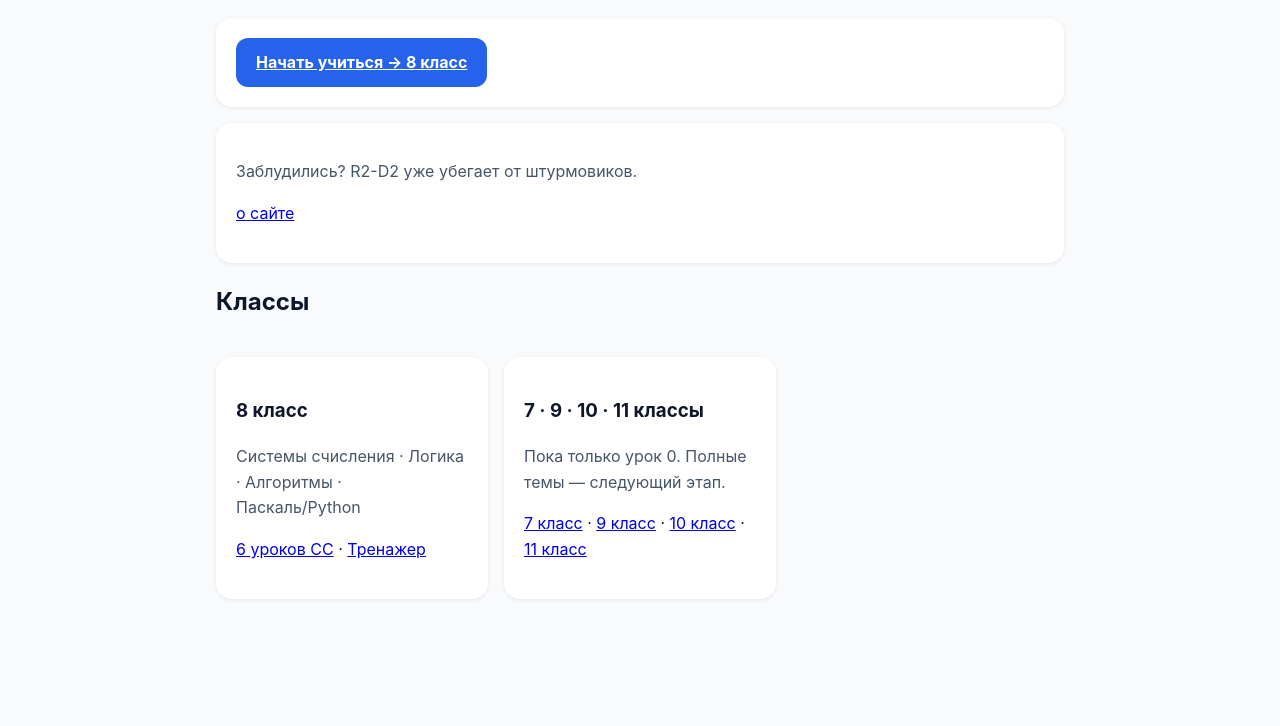
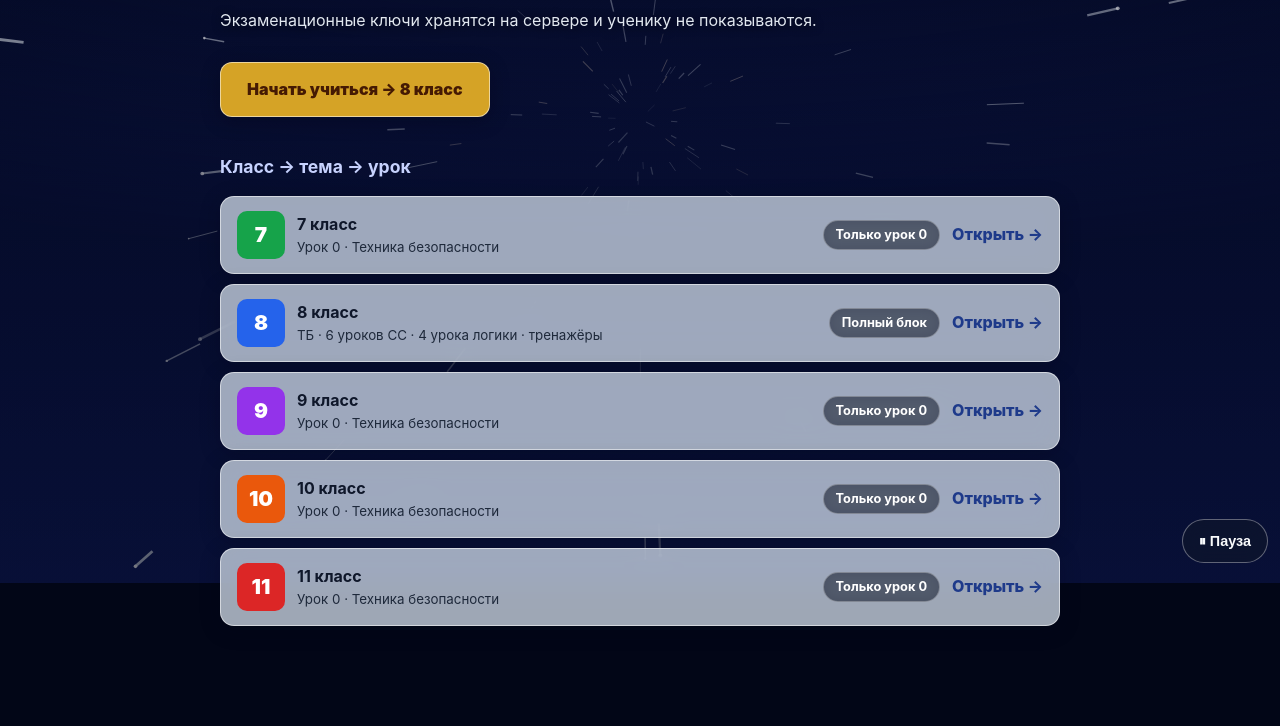
Before and after one commit to NoNameUser00/informatika, an Astro site: page /informatika/ in a window 1280 px wide. Shown: the part 217-943 px from the top of the page. Before the commit the page ends 896 px from the top, so only its background shows below. Built offline with nearby package versions, Linux system fonts and the light colour scheme; Astro itself is replaced by a stand-in of ours.

Commit message:
Главная: космос-варп + матовое стекло + карточка где остановился (победитель прототипа; package.json: +pyrun-тест из индекса)

```diff
--- a/package.json
+++ b/package.json
@@ -8,7 +8,7 @@
     "build": "astro build",
     "preview": "astro preview",
     "typecheck": "tsc --noEmit",
-    "test": "node src/lib/scoring/check.test.mjs && node src/lib/variants/generator.test.mjs && node src/lib/matching/drop.test.mjs",
+    "test": "node src/lib/scoring/check.test.mjs && node src/lib/variants/generator.test.mjs && node src/lib/matching/drop.test.mjs && node src/lib/pyrun/compare.test.mjs && node src/lib/progress/store.test.mjs",
     "validate-bank": "npx esbuild scripts/validate-bank.ts --bundle --platform=node --format=cjs --outfile=node_modules/.cache/validate-bank.cjs --log-level=error && node node_modules/.cache/validate-bank.cjs",
     "bank:gen": "node scripts/make-numsys-bank.mjs",
     "trainer:json": "node scripts/build-trainer-json.mjs",
@@ -20,6 +20,7 @@
     "@dnd-kit/core": "^6.3.1",
     "@dnd-kit/utilities": "^3.2.2",
     "astro": "^4.16.0",
+    "blockly": "^13.3.0",
     "react": "^18.3.1",
     "react-dom": "^18.3.1",
     "tailwindcss": "^3.4.0",
--- /dev/null
+++ b/src/components/ContinueCard.tsx
@@ -0,0 +1,21 @@
+// Карточка «Вы останавливались»: читает localStorage, рендерит ссылку-продолжение.
+// Ничего не рендерит, если истории нет (первый визит).
+import { useEffect, useState } from 'react';
+import { progressStore } from '../lib/progress/store.mjs';
+
+export default function ContinueCard() {
+  const [last, setLast] = useState<null | { title: string; href: string }>(null);
+  useEffect(() => {
+    setLast(progressStore.read());
+  }, []);
+  if (!last) return null;
+  return (
+    <a className="home-continue" href={last.href}>
+      <span aria-hidden="true">⏸</span>
+      <span>
+        Вы останавливались: <strong>{last.title}</strong>
+      </span>
+      <span className="home-continue-go">Продолжить →</span>
+    </a>
+  );
+}
--- /dev/null
+++ b/src/components/SpaceBackground.tsx
@@ -0,0 +1,258 @@
+// Фон «варп-полёт»: звёзды летят от центра наружу, планеты дрейфуют медленно,
+// чёрные дыры — очень редко. Canvas 2D, без зависимостей.
+// Кнопка паузы встроена; prefers-reduced-motion — старт на паузе.
+import { useEffect, useRef, useState } from 'react';
+
+interface Star {
+  angle: number;
+  dist: number;
+  speed: number;
+  size: number;
+  tw: number;
+  warm: boolean;
+}
+
+interface Body {
+  kind: 'planet' | 'hole';
+  x: number;
+  y: number;
+  r: number;
+  vx: number;
+  hue: number;
+  ring: boolean;
+  rot: number;
+}
+
+export default function SpaceBackground({
+  starCount = 120,
+  speed = 1,
+}: {
+  starCount?: number;
+  speed?: number;
+}) {
+  const ref = useRef<HTMLCanvasElement>(null);
+  const [paused, setPaused] = useState(
+    () =>
+      typeof window !== 'undefined' &&
+      window.matchMedia('(prefers-reduced-motion: reduce)').matches,
+  );
+  const pausedRef = useRef(paused);
+  pausedRef.current = paused;
+  const speedRef = useRef(speed);
+  speedRef.current = speed;
+
+  useEffect(() => {
+    const canvas = ref.current;
+    if (!canvas) return;
+    const ctx = canvas.getContext('2d');
+    if (!ctx) return;
+
+    let w = 0;
+    let h = 0;
+    let raf = 0;
+    const dpr = Math.min(2, window.devicePixelRatio || 1);
+
+    const resize = () => {
+      w = window.innerWidth;
+      h = window.innerHeight;
+      canvas.width = Math.floor(w * dpr);
+      canvas.height = Math.floor(h * dpr);
+      canvas.style.width = `${w}px`;
+      canvas.style.height = `${h}px`;
+      ctx.setTransform(dpr, 0, 0, dpr, 0, 0);
+    };
+    resize();
+    window.addEventListener('resize', resize);
+
+    const rnd = (a: number, b: number) => a + Math.random() * (b - a);
+    const stars: Star[] = Array.from({ length: starCount }, () => ({
+      angle: rnd(0, Math.PI * 2),
+      dist: Math.random(),
+      speed: rnd(0.5, 1.4),
+      size: rnd(0.6, 2.2),
+      tw: rnd(0, Math.PI * 2),
+      warm: Math.random() < 0.18,
+    }));
+    const bodies: Body[] = [
+      { kind: 'planet', x: 0.85, y: 0.1, r: 46, vx: -0.002, hue: 20, ring: true, rot: 0.5 },
+    ];
+    let nextPlanet = 20000;
+    let nextHole = 70000;
+    let last = performance.now();
+
+    const spawnBody = (kind: 'planet' | 'hole') => {
+      bodies.push({
+        kind,
+        x: rnd(0.05, 0.95),
+        y: -0.15,
+        r: kind === 'planet' ? rnd(18, 60) : rnd(26, 44),
+        vx: rnd(-0.003, 0.003),
+        hue: [210, 20, 150, 35, 280][Math.floor(Math.random() * 5)],
+        ring: kind === 'planet' && Math.random() < 0.5,
+        rot: rnd(0, Math.PI * 2),
+      });
+    };
+
+    const drawPlanet = (b: Body, t: number) => {
+      const x = b.x * w;
+      const y = b.y * h;
+      const g = ctx.createRadialGradient(x - b.r * 0.35, y - b.r * 0.35, b.r * 0.1, x, y, b.r);
+      g.addColorStop(0, `hsl(${b.hue} 80% 72%)`);
+      g.addColorStop(0.55, `hsl(${b.hue} 60% 42%)`);
+      g.addColorStop(1, `hsl(${b.hue} 70% 16%)`);
+      ctx.fillStyle = g;
+      ctx.beginPath();
+      ctx.arc(x, y, b.r, 0, Math.PI * 2);
+      ctx.fill();
+      ctx.fillStyle = 'rgba(2,6,23,.45)';
+      ctx.beginPath();
+      ctx.arc(x + b.r * 0.28, y + b.r * 0.3, b.r * 0.92, 0, Math.PI * 2);
+      ctx.fill();
+      if (b.ring) {
+        ctx.save();
+        ctx.translate(x, y);
+        ctx.rotate(-0.4 + Math.sin(t / 5000 + b.rot) * 0.05);
+        ctx.strokeStyle = 'rgba(226,232,240,.55)';
+        ctx.lineWidth = Math.max(2, b.r * 0.09);
+        ctx.beginPath();
+        ctx.ellipse(0, 0, b.r * 1.7, b.r * 0.5, 0, 0, Math.PI * 2);
+        ctx.stroke();
+        ctx.restore();
+      }
+    };
+
+    const drawHole = (b: Body, t: number) => {
+      const x = b.x * w;
+      const y = b.y * h;
+      ctx.save();
+      ctx.translate(x, y);
+      ctx.rotate(0.5 + Math.sin(t / 7000 + b.rot) * 0.08);
+      const disc = ctx.createRadialGradient(0, 0, b.r * 0.7, 0, 0, b.r * 1.9);
+      disc.addColorStop(0, 'rgba(249,115,22,.0)');
+      disc.addColorStop(0.45, 'rgba(249,115,22,.85)');
+      disc.addColorStop(0.62, 'rgba(168,85,247,.5)');
+      disc.addColorStop(1, 'rgba(168,85,247,0)');
+      ctx.fillStyle = disc;
+      ctx.beginPath();
+      ctx.ellipse(0, 0, b.r * 1.9, b.r * 0.75, 0, 0, Math.PI * 2);
+      ctx.fill();
+      ctx.restore();
+      ctx.fillStyle = '#000';
+      ctx.beginPath();
+      ctx.arc(x, y, b.r * 0.72, 0, Math.PI * 2);
+      ctx.fill();
+      ctx.strokeStyle = 'rgba(186,230,253,.9)';
+      ctx.lineWidth = 1.6;
+      ctx.beginPath();
+      ctx.arc(x, y, b.r * 0.78, 0, Math.PI * 2);
+      ctx.stroke();
+    };
+
+    const paint = (t: number) => {
+      const bg = ctx.createLinearGradient(0, 0, 0, h);
+      bg.addColorStop(0, '#020617');
+      bg.addColorStop(0.55, '#0b1445');
+      bg.addColorStop(1, '#101c5e');
+      ctx.fillStyle = bg;
+      ctx.fillRect(0, 0, w, h);
+
+      const cx = w * 0.5;
+      const cy = h * 0.42;
+      const maxR = Math.hypot(Math.max(cx, w - cx), Math.max(cy, h - cy));
+
+      for (const b of bodies) (b.kind === 'planet' ? drawPlanet : drawHole)(b, t);
+
+      for (const s of stars) {
+        const r = s.dist * maxR;
+        const px = cx + Math.cos(s.angle) * r;
+        const py = cy + Math.sin(s.angle) * r;
+        const back = Math.min(0.96, s.dist - (0.012 + s.dist * 0.05) * s.speed);
+        const br = back * maxR;
+        const qx = cx + Math.cos(s.angle) * br;
+        const qy = cy + Math.sin(s.angle) * br;
+        const a = 0.25 + s.dist * 0.75 * (0.72 + 0.28 * Math.sin(t / 800 + s.tw));
+        ctx.strokeStyle = s.warm
+          ? `rgba(253,230,200,${a.toFixed(3)})`
+          : `rgba(226,232,240,${a.toFixed(3)})`;
+        ctx.lineWidth = s.size * (0.5 + s.dist);
+        ctx.beginPath();
+        ctx.moveTo(qx, qy);
+        ctx.lineTo(px, py);
+        ctx.stroke();
+        if (s.dist > 0.55) {
+          ctx.fillStyle = s.warm ? '#fde68a' : '#fff';
+          ctx.globalAlpha = Math.min(1, a + 0.15);
+          ctx.beginPath();
+          ctx.arc(px, py, s.size * 0.9, 0, Math.PI * 2);
+          ctx.fill();
+          ctx.globalAlpha = 1;
+        }
+      }
+    };
+
+    const frame = (now: number) => {
+      raf = requestAnimationFrame(frame);
+      if (pausedRef.current) {
+        last = now;
+        return;
+      }
+      const dt = Math.min(80, now - last);
+      last = now;
+      const t = now;
+      const fall = (dt / 1000) * speedRef.current;
+
+      nextPlanet -= dt;
+      nextHole -= dt;
+      if (nextPlanet <= 0) {
+        if (bodies.length < 3) spawnBody('planet');
+        nextPlanet = rnd(20000, 35000);
+      }
+      if (nextHole <= 0) {
+        if (!bodies.some((b) => b.kind === 'hole') && bodies.length < 3) spawnBody('hole');
+        nextHole = rnd(70000, 110000);
+      }
+
+      for (const b of bodies) {
+        b.y += fall * (b.kind === 'hole' ? 0.006 : 0.01);
+        b.x += b.vx * fall;
+      }
+      for (let i = bodies.length - 1; i >= 0; i--) {
+        if (bodies[i].y > 1.3) bodies.splice(i, 1);
+      }
+
+      for (const s of stars) {
+        s.dist += 0.055 * s.speed * (0.25 + s.dist * 1.6) * fall;
+        if (s.dist > 1) {
+          s.dist = rnd(0, 0.08);
+          s.angle = rnd(0, Math.PI * 2);
+          s.speed = rnd(0.5, 1.4);
+        }
+      }
+
+      paint(t);
+    };
+
+    paint(performance.now());
+    last = performance.now();
+    raf = requestAnimationFrame(frame);
+    return () => {
+      cancelAnimationFrame(raf);
+      window.removeEventListener('resize', resize);
+    };
+  }, [starCount]);
+
+  return (
+    <>
+      <canvas className="space-canvas" ref={ref} aria-hidden="true" />
+      <button
+        type="button"
+        className="space-pause"
+        onClick={() => setPaused(!paused)}
+        aria-pressed={paused}
+        aria-label={paused ? 'Запустить анимацию фона' : 'Остановить анимацию фона'}
+      >
+        {paused ? '▶ Полёт' : '⏸ Пауза'}
+      </button>
+    </>
+  );
+}
--- /dev/null
+++ b/src/components/space-background.css
@@ -0,0 +1,24 @@
+/* Стили фона «варп-полёт» для главной. Canvas фиксирован позади контента. */
+.space-canvas {
+  position: fixed;
+  inset: 0;
+  z-index: 0;
+  pointer-events: none;
+}
+.space-pause {
+  position: fixed;
+  bottom: 20px;
+  right: 12px;
+  z-index: 50;
+  background: rgba(15, 23, 42, 0.6);
+  color: #f8fafc;
+  border: 1px solid rgba(255, 255, 255, 0.35);
+  border-radius: 999px;
+  padding: 10px 16px;
+  min-height: 44px;
+  font-weight: 800;
+  font-size: 0.9rem;
+  cursor: pointer;
+  -webkit-backdrop-filter: blur(10px);
+  backdrop-filter: blur(10px);
+}
--- /dev/null
+++ b/src/lib/progress/store.mjs
@@ -0,0 +1,44 @@
+// Хранилище «где остановился»: последний открытый урок (только этот браузер).
+// Чистые функции поверх Storage — тестируются с in-memory стабом.
+
+export const KEY = 'inf-last-lesson-v1';
+
+export function createStore(storage) {
+  return {
+    record(entry) {
+      try {
+        storage.setItem(KEY, JSON.stringify({ ...entry, at: Date.now() }));
+      } catch {
+        /* приватный режим и т.п. — молча пропускаем */
+      }
+    },
+    read() {
+      try {
+        const raw = storage.getItem(KEY);
+        if (!raw) return null;
+        const v = JSON.parse(raw);
+        if (!v || typeof v.href !== 'string' || typeof v.title !== 'string') return null;
+        return v;
+      } catch {
+        return null;
+      }
+    },
+    clear() {
+      try {
+        storage.removeItem(KEY);
+      } catch {
+        /* ignore */
+      }
+    },
+  };
+}
+
+const memory = new Map();
+const memoryStorage = {
+  getItem: (k) => (memory.has(k) ? memory.get(k) : null),
+  setItem: (k, v) => void memory.set(k, String(v)),
+  removeItem: (k) => void memory.delete(k),
+};
+
+export const progressStore =
+  typeof localStorage !== 'undefined' ? createStore(localStorage) : createStore(memoryStorage);
--- a/src/pages/index.astro
+++ b/src/pages/index.astro
@@ -1,28 +1,133 @@
 ---
-import Layout from '../layouts/Layout.astro';
+import SpaceBackground from '../components/SpaceBackground';
+import ContinueCard from '../components/ContinueCard';
+import '../components/space-background.css';
 const B = import.meta.env.BASE_URL;
+
+interface Grade {
+  n: string;
+  color: string;
+  topics: string;
+  status: string;
+}
+// Состав — по реальному контенту сайта (без выдуманного прогресса:
+// личное «где остановился» показывает карточка ContinueCard из localStorage).
+const GRADES: Grade[] = [
+  { n: '7', color: '#16a34a', topics: 'Урок 0 · Техника безопасности', status: 'Только урок 0' },
+  { n: '8', color: '#2563eb', topics: 'ТБ · 6 уроков СС · 4 урока логики · тренажёры', status: 'Полный блок' },
+  { n: '9', color: '#9333ea', topics: 'Урок 0 · Техника безопасности', status: 'Только урок 0' },
+  { n: '10', color: '#ea580c', topics: 'Урок 0 · Техника безопасности', status: 'Только урок 0' },
+  { n: '11', color: '#dc2626', topics: 'Урок 0 · Техника безопасности', status: 'Только урок 0' },
+];
 ---
-<Layout title="Информатика — школьный тренажер">
-  <h1>Информатика</h1>
-  <p class="muted">Теория, тренажеры, проверочные. Экзаменационные ключи хранятся на сервере и ученику не показываются.</p>
-  <div class="card">
-    <a class="btn" href={`${B}8/`}>Начать учиться → 8 класс</a>
-  </div>
-  <div class="card">
-    <p class="muted">Заблудились? R2-D2 уже убегает от штурмовиков.</p>
-    <p><a href={`${B}404.html`}>о сайте</a></p>
-  </div>
-  <h2>Классы</h2>
-  <div class="grid">
-    <div class="card">
-      <h3>8 класс</h3>
-      <p class="muted">Системы счисления · Логика · Алгоритмы · Паскаль/Python</p>
-      <p><a href={`${B}8/`}>6 уроков СС</a> · <a href={`${B}8/trainer/`}>Тренажер</a></p>
+<!doctype html>
+<html lang="ru">
+  <head>
+    <meta charset="utf-8" />
+    <meta name="viewport" content="width=device-width, initial-scale=1" />
+    <meta name="description" content="Школьная информатика: теория, тренажеры, проверочные. 7–11 классы." />
+    <title>Информатика — школьный тренажер</title>
+    <style is:global>
+      /* is:global — стили должны доставать и до React-островов (ContinueCard). */
+      :root { color-scheme: dark; }
+      * { box-sizing: border-box; }
+      body {
+        margin: 0;
+        font-family: Nunito, Inter, Roboto, system-ui, sans-serif;
+        background: #020617;
+        color: #fff;
+        line-height: 1.6;
+      }
+      a { text-decoration: none; }
+      .home-veil {
+        position: fixed; inset: 0; z-index: 1; pointer-events: none;
+        background: radial-gradient(120% 60% at 50% 0%, rgba(2,6,23,0) 40%, rgba(2,6,23,.55) 100%);
+      }
+      .home-content { position: relative; z-index: 2; max-width: 880px; margin: 0 auto; padding: 0 20px 90px; }
+      .home-top { display: flex; justify-content: space-between; align-items: center; padding: 14px 0; }
+      .home-logo { font-weight: 900; font-size: 1.2rem; color: #fff; }
+      .home-top nav a { color: #c7d2fe; margin-left: 16px; font-weight: 700; }
+      .home-hero { padding: 40px 0 8px; }
+      .home-kicker { color: #93c5fd; font-weight: 800; text-transform: uppercase; letter-spacing: .06em; font-size: .85rem; }
+      .home-hero h1 { font-size: 2.4rem; margin: 8px 0; text-shadow: 0 2px 14px rgba(2,6,23,.85); }
+      .home-sub { color: #e2e8f0; text-shadow: 0 1px 10px rgba(2,6,23,.9); }
+      .home-cta {
+        display: inline-block; margin-top: 12px;
+        background: rgba(251,191,36,.85); color: #451a03;
+        font-weight: 900; border: 1px solid rgba(255,255,255,.55); border-radius: 12px;
+        padding: 14px 26px; min-height: 48px;
+        -webkit-backdrop-filter: blur(12px) saturate(1.4); backdrop-filter: blur(12px) saturate(1.4);
+        box-shadow: 0 4px 18px rgba(2,6,23,.35);
+      }
+      .home-continue {
+        display: flex; align-items: center; gap: 10px; margin-top: 12px;
+        background: rgba(203,213,225,.78); color: #0f172a;
+        border: 1px solid rgba(255,255,255,.55); border-radius: 14px; padding: 12px 16px;
+        -webkit-backdrop-filter: blur(14px) saturate(1.5); backdrop-filter: blur(14px) saturate(1.5);
+        box-shadow: 0 4px 20px rgba(2,6,23,.25);
+      }
+      .home-continue-go { margin-left: auto; font-weight: 800; color: #1e3a8a; white-space: nowrap; }
+      .home-main h2 { font-size: 1.1rem; color: #c7d2fe; margin-top: 28px; }
+      .home-row {
+        display: flex; align-items: center; gap: 12px;
+        background: rgba(203,213,225,.78); color: #0f172a;
+        border-radius: 14px; border: 1px solid rgba(255,255,255,.55);
+        padding: 14px 16px; margin: 10px 0;
+        -webkit-backdrop-filter: blur(14px) saturate(1.5); backdrop-filter: blur(14px) saturate(1.5);
+        box-shadow: 0 4px 20px rgba(2,6,23,.25);
+      }
+      .home-grade {
+        color: #fff; font-weight: 900; font-size: 1.3rem; border-radius: 10px;
+        width: 48px; height: 48px; display: flex; align-items: center; justify-content: center; flex: none;
+      }
+      .home-rowbody { display: flex; flex-direction: column; flex: 1; }
+      .home-rowbody small { color: #1e293b; }
+      .home-status {
+        background: rgba(15,23,42,.62); border: 1px solid rgba(255,255,255,.3);
+        border-radius: 999px; padding: 4px 12px; font-size: .8rem; font-weight: 700;
+        color: #fff; white-space: nowrap;
+        -webkit-backdrop-filter: blur(8px); backdrop-filter: blur(8px);
+      }
+      .home-open { font-weight: 800; color: #1e3a8a; white-space: nowrap; }
+      @media (max-width: 560px) {
+        .home-hero h1 { font-size: 1.8rem; }
+        .home-status { display: none; }
+        .home-cta { width: 100%; text-align: center; }
+      }
+    </style>
+  </head>
+  <body>
+    <SpaceBackground client:load />
+    <div class="home-veil" aria-hidden="true"></div>
+    <div class="home-content">
+      <header class="home-top">
+        <span class="home-logo">Информатика</span>
+        <nav>
+          <a href={`${B}8/`}>8 класс</a>
+          <a href={`${B}teacher/`}>Учителю</a>
+        </nav>
+      </header>
+      <section class="home-hero">
+        <p class="home-kicker">Информатика · 7–11 классы</p>
+        <h1>Теория, тренажёры, проверочные</h1>
+        <p class="home-sub">Экзаменационные ключи хранятся на сервере и ученику не показываются.</p>
+        <a class="home-cta" href={`${B}8/`}>Начать учиться → 8 класс</a>
+        <ContinueCard client:load />
+      </section>
+      <main class="home-main">
+        <h2>Класс → тема → урок</h2>
+        {GRADES.map((g) => (
+          <a class="home-row" href={`${B}${g.n}/`}>
+            <span class="home-grade" style={{ background: g.color }}>{g.n}</span>
+            <span class="home-rowbody">
+              <strong>{g.n} класс</strong>
+              <small>{g.topics}</small>
+            </span>
+            <span class="home-status">{g.status}</span>
+            <span class="home-open">Открыть →</span>
+          </a>
+        ))}
+      </main>
     </div>
-    <div class="card">
-      <h3>7 · 9 · 10 · 11 классы</h3>
-      <p class="muted">Пока только урок 0. Полные темы — следующий этап.</p>
-      <p><a href={`${B}7/`}>7 класс</a> · <a href={`${B}9/`}>9 класс</a> · <a href={`${B}10/`}>10 класс</a> · <a href={`${B}11/`}>11 класс</a></p>
-    </div>
-  </div>
-</Layout>
+  </body>
+</html>
```
Also changed, not shown: src/components/RecordVisit.tsx (added, +20 -0 lines), src/lib/progress/store.test.mjs (added, +62 -0 lines), src/pages/8/[lesson].astro (+8 -0 lines), src/pages/[grade]/tb.astro (+8 -0 lines).
